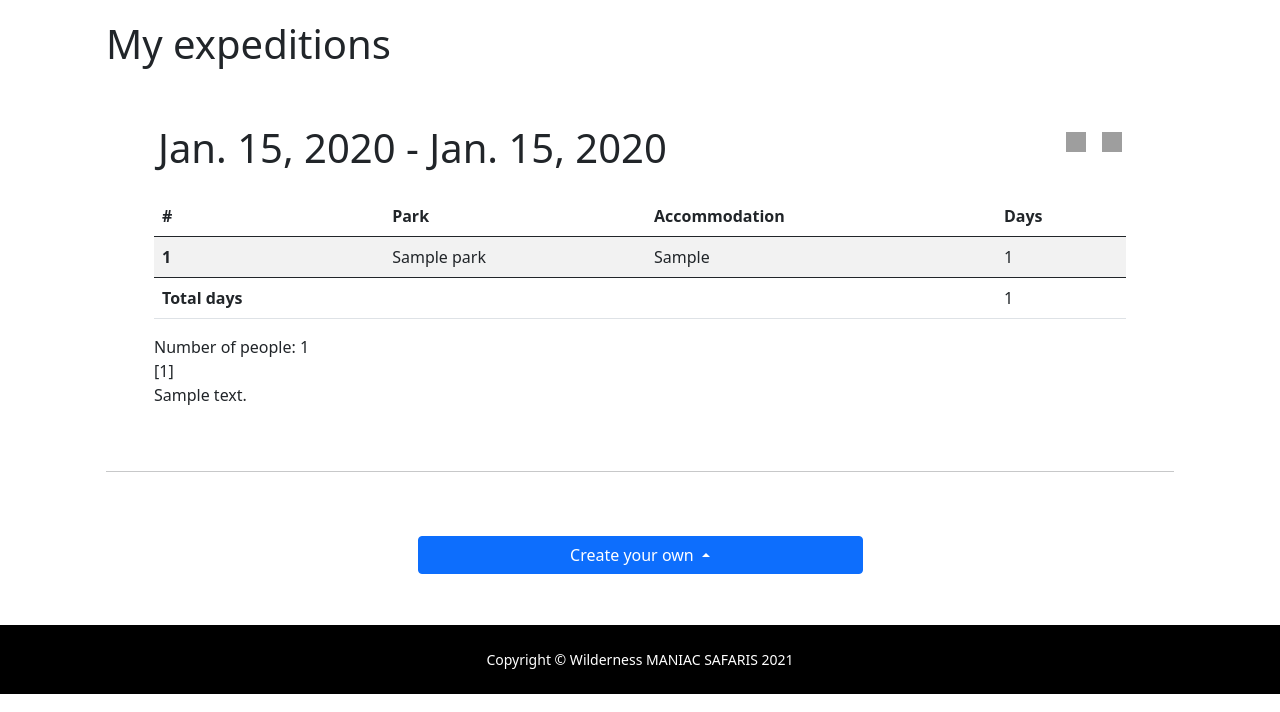
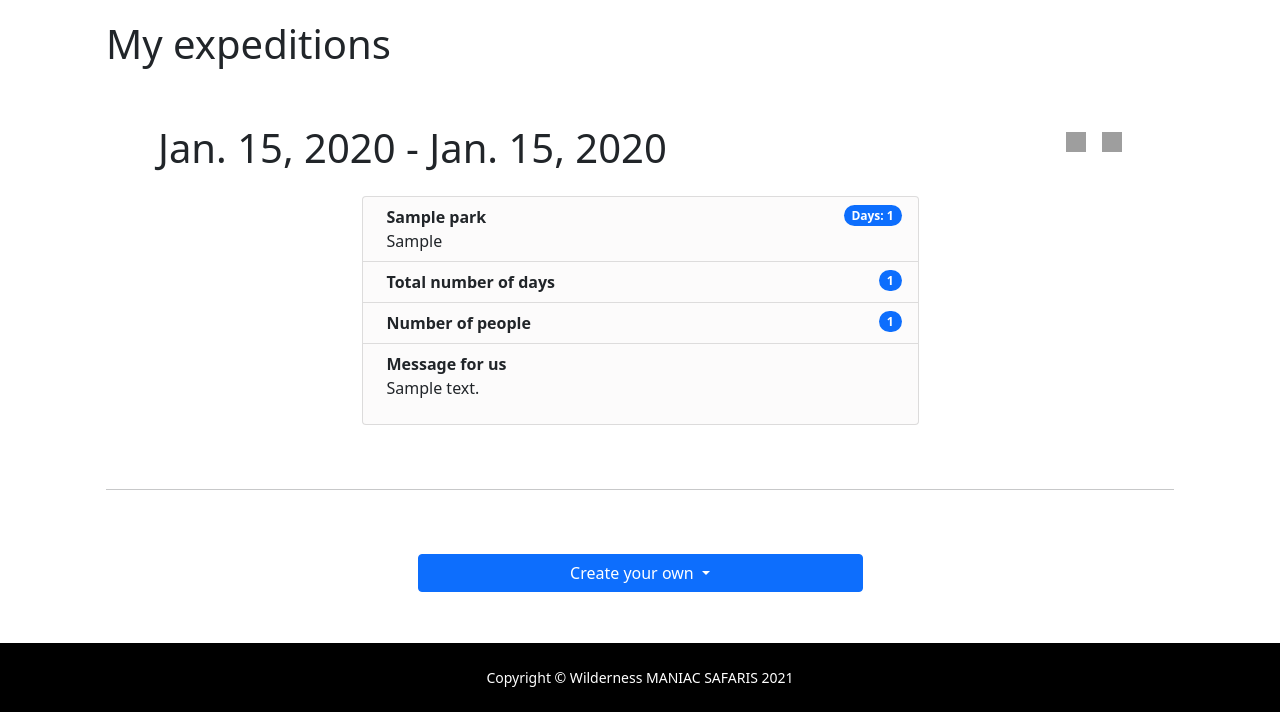
Before and after one commit to jvida/safari, a Django app: page /catalog/expeditions/my_expeditions/ in a window 1280 px wide. Shown: the part 594-1306 px from the top of the page. Run offline with Django 3.2, Linux system fonts and the light colour scheme; a user stored in the database is signed in; tables that the repository leaves empty hold one stand-in row (values such as "Sample post"); grey boxes are pictures that could not be loaded.

Commit message:
Added Login requirements. Changed My expedition layout.

```diff
--- a/catalog/static/css/styles.css
+++ b/catalog/static/css/styles.css
@@ -167,3 +167,7 @@ a[href^="mailto:"], a[href^="tel:"] {
     text-decoration: none;
 }
 /* About us END */
+
+.list-group-item {
+    background: #fcfbfb;
+}
--- a/catalog/templates/catalog/expedition_list.html
+++ b/catalog/templates/catalog/expedition_list.html
@@ -89,14 +89,21 @@
 
 
         {% elif query == "my_expeditions"%}
+
+
+
           <div class="row justify-content-center p-5" id="skuska">
                       <div class="px-3 pb-3">
                         <span id="my-expeditions-buttons">
+                            {% if not expedition.single_trip %}
                           <a href="{{ expedition.get_absolute_url_my }}">
+                           {% else %}
+                              <a href="{{ expedition.get_absolute_url_my_single }}">
+                                  {% endif %}
                 <img src="{% static 'img/icons/pencil-square.svg'%}" alt="Update" width="20" height="20">
               </a>
               <a href="{% url 'expedition-delete'  pk=expedition.id %}">
-                <img src="{% static 'img/icons/trash-fill.svg'%}" alt="Bootstrap" width="20" height="20">
+                <img src="{% static 'img/icons/trash-fill.svg'%}" alt="Delete" width="20" height="20">
               </a>
                         </span>
 
@@ -105,36 +112,45 @@
                       </div>
 
 
-            <div class="col-12">
-              <table class="table table-striped">
-  <thead>
-    <tr>
-      <th scope="col">#</th>
-      <th scope="col">Park</th>
-      <th scope="col">Accommodation</th>
-      <th scope="col">Days</th>
-    </tr>
-  </thead>
-  <tbody>
-    {% for trip in expedition.trips.all %}
-    <tr>
-      <th scope="row">{{ forloop.counter }}</th>
-      <td>{{ trip.park }}</td>
-      <td>{{ trip.accommodation }}</td>
-      <td>{{ trip.days }}</td>
-    </tr>
-    {% endfor %}
-  </tbody><tfoot>
-<th scope="row">Total days</th>
-      <td></td>
-      <td></td>
-      <td>{{ totals|lookup:forloop.counter }}</td>
-  </tfoot>
-</table>
-            Number of people: {{ expedition.number_of_people }} <br>
-            {{ totals }} <br>
-            {{ expedition.message_for_us }}
-            </div>
+<div class="col-7">
+                      <ol class="list-group list-group-numbered">
+{% for trip in expedition.trips.all %}
+  <li class="list-group-item d-flex justify-content-between align-items-start">
+    <div class="ms-2 me-auto">
+      <div class="fw-bold">{{ trip.park }}</div>
+        {{ trip.accommodation }}
+    </div>
+    <span class="badge bg-primary rounded-pill">Days: {{ trip.days }}</span>
+  </li>
+                            {% endfor %}
+                      <li class="list-group-item d-flex justify-content-between align-items-start">
+    <div class="ms-2 me-auto">
+      <div class="fw-bold">Total number of days</div>
+{#        {{ totals|lookup:forloop.counter }}#}
+    </div>
+    <span class="badge bg-primary rounded-pill">{{ totals|lookup:forloop.counter }}</span>
+  </li>
+                      <li class="list-group-item d-flex justify-content-between align-items-start">
+    <div class="ms-2 me-auto">
+      <div class="fw-bold">Number of people</div>
+{#        {{ expedition.number_of_people }}#}
+    </div>
+    <span class="badge bg-primary rounded-pill">{{ expedition.number_of_people }}</span>
+  </li>
+                          <li class="list-group-item d-flex justify-content-between align-items-start">
+    <div class="ms-2 me-auto">
+      <div class="fw-bold">Message for us</div>
+        {% if expedition.message_for_us %}
+        {{ expedition.message_for_us|bleach|linebreaks }}
+            {% else %}
+        <small class="text-muted">No message.</small>
+            {% endif %}
+    </div>
+{#    <span class="badge bg-primary rounded-pill">Days: {{ trip.days }}</span>#}
+  </li>
+</ol>
+</div>
+
           </div>
         {% endif %}
         <hr>
@@ -145,7 +161,7 @@
 
     <a class="jump-href" id="create-own"></a>
   {% if single_trips %}
-  <div class="btn-group dropup d-grid gap-2 col-5 mx-auto py-5" role="group">
+  <div class="btn-group d-grid gap-2 col-5 mx-auto py-5" role="group">
     <button id="btnGroupDrop1" type="button" class="btn btn-primary dropdown-toggle" data-bs-toggle="dropdown" aria-expanded="false">
       Create your own
     </button>
--- a/catalog/views.py
+++ b/catalog/views.py
@@ -1,6 +1,8 @@
 import os
 from django.db.models import Sum
 from django import forms
+from django.contrib.auth.decorators import login_required
+from django.contrib.auth.mixins import LoginRequiredMixin
 
 from .helper_functions import resize_image, expedition_helper
 from PIL import Image
@@ -44,6 +46,12 @@ class ParkListView(generic.ListView):
 class ExpeditionListView(generic.ListView):
     model = Expedition
     template_name = 'catalog/expedition_list.html'
+
+    def dispatch(self, request, *args, **kwargs):
+        if self.kwargs['query'] == "my_expeditions" and not request.user.is_authenticated:
+            return HttpResponseRedirect(reverse('login'))
+
+        return super().dispatch(request, *args, **kwargs)
 
     def get_queryset(self):
         if self.kwargs['query'] == "recommended":
@@ -106,6 +114,7 @@ def create_new_user(request):
     return render(request, 'catalog/sign_up.html', context)
 
 
+@login_required
 def edit_user_profile(request):
     # If this is a POST request then process the Form data
     if request.method == 'POST':
@@ -146,6 +155,7 @@ def edit_user_profile(request):
     return render(request, 'catalog/profile_edit.html', context)
 
 
+@login_required
 def customer_profile_view(request):
     customer = Customer.objects.get(user=request.user)
     context = {
@@ -161,7 +171,7 @@ class FeedbackListView(generic.ListView):
     paginate_by = 5
 
 
-class FeedbackCreate(generic.CreateView):
+class FeedbackCreate(LoginRequiredMixin, generic.CreateView):
     model = Feedback
     success_url = reverse_lazy('feedbacks')
     # normally no need for this, but i need to specify a widget for date of trip field
@@ -174,7 +184,7 @@ class FeedbackCreate(generic.CreateView):
         return super().form_valid(form)
 
 
-class FeedbackUpdate(generic.UpdateView):
+class FeedbackUpdate(LoginRequiredMixin, generic.UpdateView):
     model = Feedback
     success_url = reverse_lazy('feedbacks')
     # normally no need for this, but i need to specify a widget for date of trip field
@@ -182,11 +192,12 @@ class FeedbackUpdate(generic.UpdateView):
     form_class = FeedbackForm
 
 
-class FeedbackDelete(generic.DeleteView):
+class FeedbackDelete(LoginRequiredMixin, generic.DeleteView):
     model = Feedback
     success_url = reverse_lazy('feedbacks')
 
 
+@login_required
 def create_new_expedition(request, exp_type):
     print("add_recommended_expedition", exp_type)
     num_parks, trip_form, single_trip = expedition_helper(exp_type)
@@ -233,6 +244,7 @@ def create_new_expedition(request, exp_type):
     return render(request, 'catalog/create_expedition.html', context)
 
 
+@login_required
 def add_recommended_expedition(request, pk, exp_type):
     print("add_recommended_expedition", exp_type)
     num_parks, trip_form, single_trip = expedition_helper(exp_type)
@@ -278,6 +290,7 @@ def add_recommended_expedition(request, pk, exp_type):
     return render(request, 'catalog/create_expedition.html', context)
 
 
+@login_required
 def edit_my_expedition(request, pk, exp_type):
     print("edit_my_expedition", exp_type)
     num_parks, trip_form, single_trip = expedition_helper(exp_type)
@@ -328,7 +341,7 @@ def edit_my_expedition(request, pk, exp_type):
     return render(request, 'catalog/create_expedition.html', context)
 
 
-class ExpeditionDelete(generic.DeleteView):
+class ExpeditionDelete(LoginRequiredMixin, generic.DeleteView):
     model = Expedition
     success_url = reverse_lazy('expeditions', kwargs={'query': "my_expeditions"})
 
```
